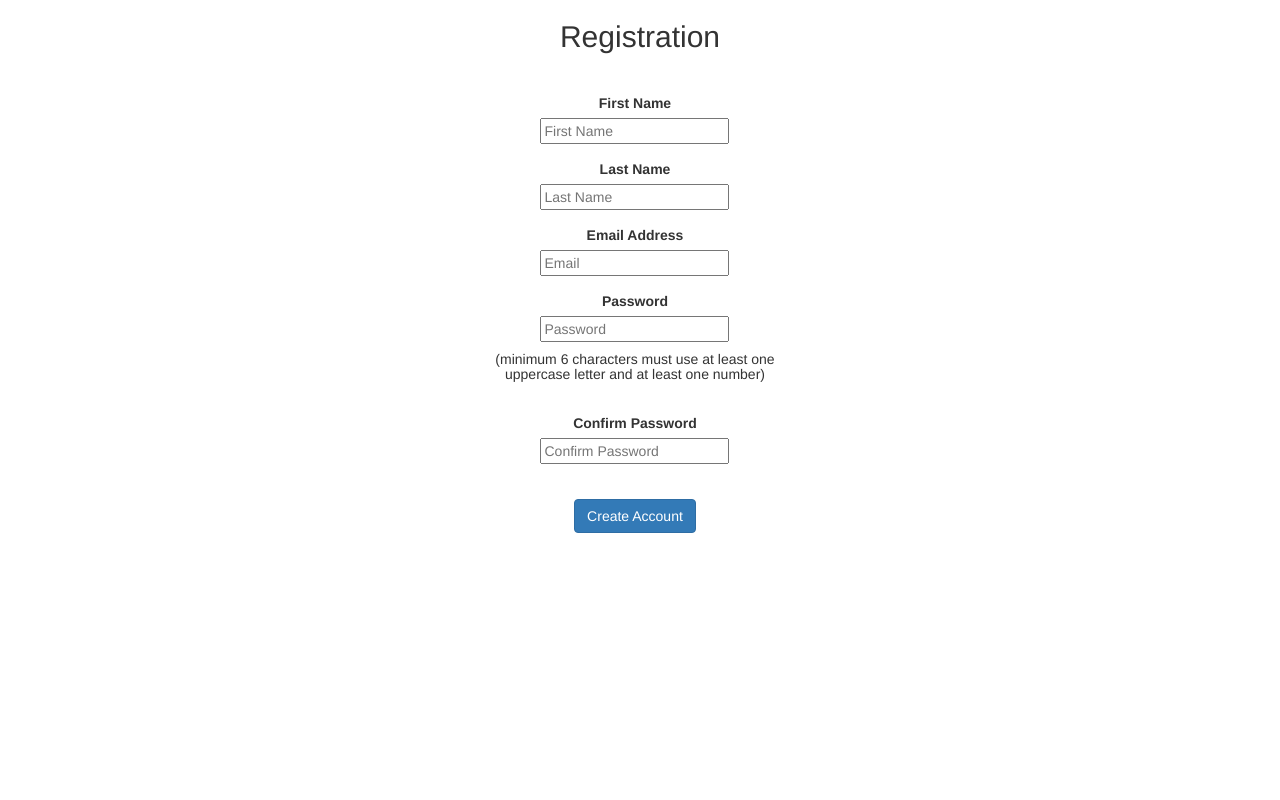
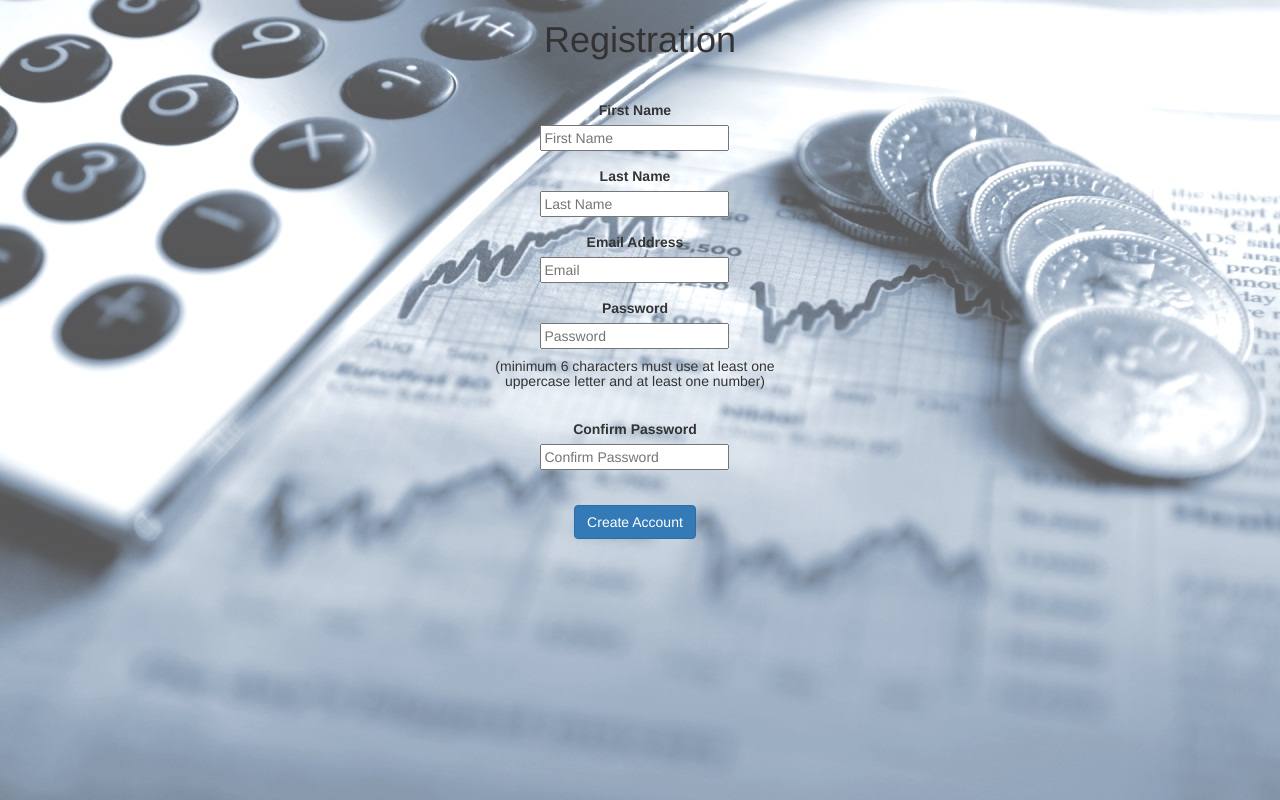
Before and after one commit to Dvshah13/Financial-Modeling, a Flask app: page /register_page in a window 1280 px wide. Run offline with Flask 2, Linux system fonts and the light colour scheme; parts of the project's set-up code (start-up, migrations or seed data) failed here and were passed over; some libraries are stand-ins or nearby versions.

Commit message:
Styling changes

```diff
--- a/templates/profile_page.html
+++ b/templates/profile_page.html
@@ -6,11 +6,15 @@
     <link rel="stylesheet" href="https://maxcdn.bootstrapcdn.com/bootstrap/3.3.7/css/bootstrap.min.css" integrity="sha384-BVYiiSIFeK1dGmJRAkycuHAHRg32OmUcww7on3RYdg4Va+PmSTsz/K68vbdEjh4u" crossorigin="anonymous">
     <!-- App stylesheet -->
   </head>
+  body {
+    background-image: url("../static/img/wp8.jpg")
+}
+  </style>
   <body>
 <div class="container-fluid" id="account-signup-container">
     <div class="row signup-form-header-row">
         <div class="col-xs-12 header-row signup-form-header typewriter-sm">
-            <h2 style="text-align:center;">Profile</h2>
+            <h1 style="text-align:center;">Profile</h1>
         </div>
     </div>
      <div class="row messages">
--- a/templates/register.html
+++ b/templates/register.html
@@ -6,11 +6,17 @@
     <link rel="stylesheet" href="https://maxcdn.bootstrapcdn.com/bootstrap/3.3.7/css/bootstrap.min.css" integrity="sha384-BVYiiSIFeK1dGmJRAkycuHAHRg32OmUcww7on3RYdg4Va+PmSTsz/K68vbdEjh4u" crossorigin="anonymous">
     <!-- App stylesheet -->
   </head>
+  <style>
+  body {
+    background-image: url("../static/img/wp5.jpg");
+    background-size:100%;
+}
+  </style>
   <body>
 <div class="container-fluid" id="account-signup-container">
     <div class="row signup-form-header-row">
         <div class="col-xs-12 header-row signup-form-header typewriter-sm">
-            <h2 style="text-align:center;">Registration</h2>
+            <h1 style="text-align:center;">Registration</h1>
         </div>
     </div>
      <div class="row messages">
```
Also changed, not shown: templates/login.html (+6 -1 lines), static/img/wp5.jpg.
